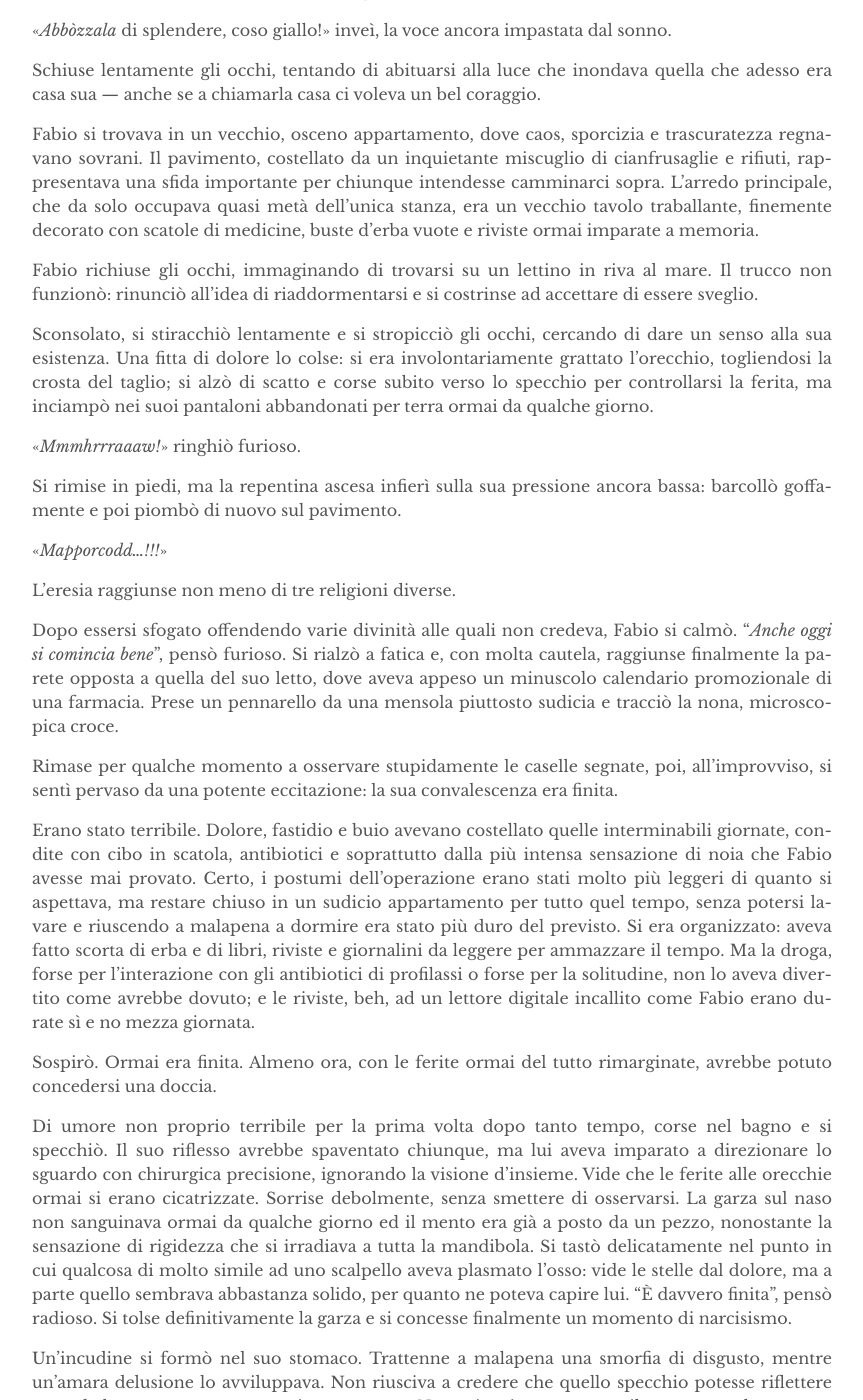
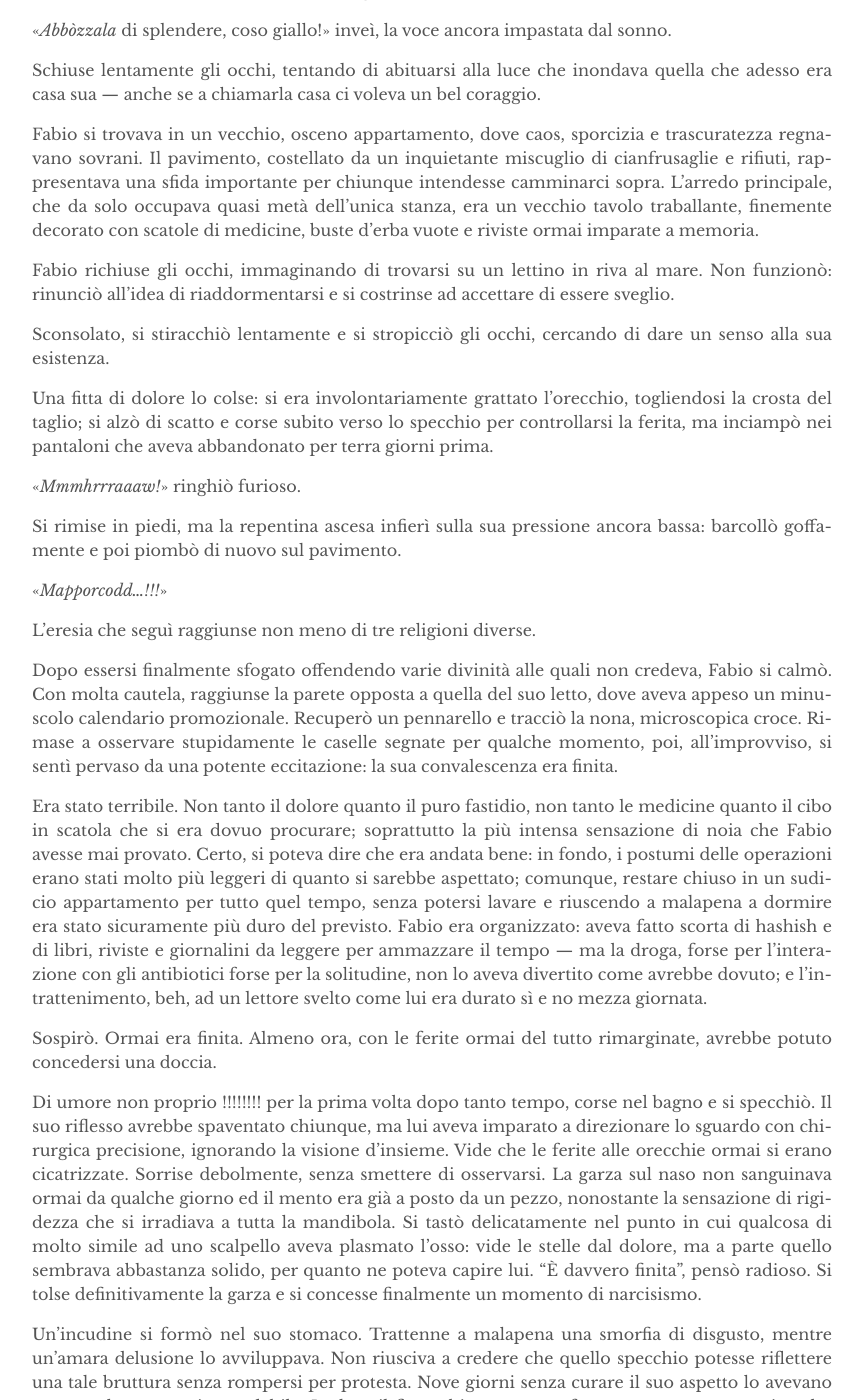
Before and after one commit to eviloutpost/eviloutpost.github.io, a Jekyll site: the page built from _works/sdp_ch/06.md, in a window 1280 px wide and 1400 px high, scrolled down 291 px. Shown: the whole window, without its empty margins (208-1071 px from the left). Built offline with Jekyll 4.4.1, drawn with Linux system fonts in a browser that asks for light colours.

Commit message:
Further editing ch 6

```diff
--- a/_works/sdp_ch/06.md
+++ b/_works/sdp_ch/06.md
@@ -12,9 +12,11 @@ Schiuse lentamente gli occhi, tentando di abituarsi alla luce che inondava quell
 
 Fabio si trovava in un vecchio, osceno appartamento, dove caos, sporcizia e trascuratezza regnavano sovrani. Il pavimento, costellato da un inquietante miscuglio di cianfrusaglie e rifiuti, rappresentava una sfida importante per chiunque intendesse camminarci sopra. L’arredo principale, che da solo occupava quasi metà dell’unica stanza, era un vecchio tavolo traballante, finemente decorato con scatole di medicine, buste d’erba vuote e riviste ormai imparate a memoria.
 
-Fabio richiuse gli occhi, immaginando di trovarsi su un lettino in riva al mare. Il trucco non funzionò: rinunciò all’idea di riaddormentarsi e si costrinse ad accettare di essere sveglio.
+Fabio richiuse gli occhi, immaginando di trovarsi su un lettino in riva al mare. Non funzionò: rinunciò all’idea di riaddormentarsi e si costrinse ad accettare di essere sveglio.
 
-Sconsolato, si stiracchiò lentamente e si stropicciò gli occhi, cercando di dare un senso alla sua esistenza. Una fitta di dolore lo colse: si era involontariamente grattato l’orecchio, togliendosi la crosta del taglio; si alzò di scatto e corse subito verso lo specchio per controllarsi la ferita, ma inciampò nei suoi pantaloni abbandonati per terra ormai da qualche giorno.
+Sconsolato, si stiracchiò lentamente e si stropicciò gli occhi, cercando di dare un senso alla sua esistenza.
+
+Una fitta di dolore lo colse: si era involontariamente grattato l’orecchio, togliendosi la crosta del taglio; si alzò di scatto e corse subito verso lo specchio per controllarsi la ferita, ma inciampò nei pantaloni che aveva abbandonato per terra giorni prima.
 
 «*Mmmhrrraaaw!*» ringhiò furioso.
 
@@ -22,17 +24,15 @@ Si rimise in piedi, ma la repentina ascesa infierì sulla sua pressione ancora b
 
 «*Mapporcodd...!!!*»
 
-L'eresia raggiunse non meno di tre religioni diverse.
+L'eresia che seguì raggiunse non meno di tre religioni diverse.
 
-Dopo essersi sfogato offendendo varie divinità alle quali non credeva, Fabio si calmò. “*Anche oggi si comincia bene*”, pensò furioso. Si rialzò a fatica e, con molta cautela, raggiunse finalmente la parete opposta a quella del suo letto, dove aveva appeso un minuscolo calendario promozionale di una farmacia. Prese un pennarello da una mensola piuttosto sudicia e tracciò la nona, microscopica croce.
+Dopo essersi finalmente sfogato offendendo varie divinità alle quali non credeva, Fabio si calmò. Con molta cautela, raggiunse la parete opposta a quella del suo letto, dove aveva appeso un minuscolo calendario promozionale. Recuperò un pennarello e tracciò la nona, microscopica croce. Rimase a osservare stupidamente le caselle segnate per qualche momento, poi, all’improvviso, si sentì pervaso da una potente eccitazione: la sua convalescenza era finita.
 
-Rimase per qualche momento a osservare stupidamente le caselle segnate, poi, all’improvviso, si sentì pervaso da una potente eccitazione: la sua convalescenza era finita.
-
-Erano stato terribile. Dolore, fastidio e buio avevano costellato quelle interminabili giornate, condite con cibo in scatola, antibiotici e soprattutto dalla più intensa sensazione di noia che Fabio avesse mai provato. Certo, i postumi dell’operazione erano stati molto più leggeri di quanto si aspettava, ma restare chiuso in un sudicio appartamento per tutto quel tempo, senza potersi lavare e riuscendo a malapena a dormire era stato più duro del previsto. Si era organizzato: aveva fatto scorta di erba e di libri, riviste e giornalini da leggere per ammazzare il tempo. Ma la droga, forse per l’interazione con gli antibiotici di profilassi o forse per la solitudine, non lo aveva divertito come avrebbe dovuto; e le riviste, beh, ad un lettore digitale incallito come Fabio erano durate sì e no mezza giornata.
+Era stato terribile. Non tanto il dolore quanto il puro fastidio, non tanto le medicine quanto il cibo in scatola che si era dovuo procurare; soprattutto la più intensa sensazione di noia che Fabio avesse mai provato. Certo, si poteva dire che era andata bene: in fondo, i postumi delle operazioni erano stati molto più leggeri di quanto si sarebbe aspettato; comunque, restare chiuso in un sudicio appartamento per tutto quel tempo, senza potersi lavare e riuscendo a malapena a dormire era stato sicuramente più duro del previsto. Fabio era organizzato: aveva fatto scorta di hashish e di libri, riviste e giornalini da leggere per ammazzare il tempo --- ma la droga, forse per l’interazione con gli antibiotici forse per la solitudine, non lo aveva divertito come avrebbe dovuto; e l'intrattenimento, beh, ad un lettore svelto come lui era durato sì e no mezza giornata.
 
 Sospirò. Ormai era finita. Almeno ora, con le ferite ormai del tutto rimarginate, avrebbe potuto concedersi una doccia.
 
-Di umore non proprio terribile per la prima volta dopo tanto tempo, corse nel bagno e si specchiò. Il suo riflesso avrebbe spaventato
+Di umore non proprio !!!!!!!! per la prima volta dopo tanto tempo, corse nel bagno e si specchiò. Il suo riflesso avrebbe spaventato
 chiunque, ma lui aveva imparato a direzionare lo sguardo con chirurgica precisione, ignorando la visione d’insieme. Vide che le ferite alle orecchie ormai si erano cicatrizzate. Sorrise debolmente, senza smettere di osservarsi. La garza sul naso non sanguinava ormai da qualche giorno ed il mento era già a posto da un pezzo, nonostante la sensazione di rigidezza che si irradiava a tutta la mandibola. Si tastò delicatamente nel punto in cui qualcosa di molto simile ad uno scalpello aveva plasmato l’osso: vide le stelle dal dolore, ma a parte quello sembrava abbastanza solido, per quanto ne poteva capire lui. “È davvero finita”, pensò radioso. Si tolse definitivamente la garza e si concesse finalmente un momento di narcisismo.
 
 Un’incudine si formò nel suo stomaco. Trattenne a malapena una smorfia di disgusto, mentre un’amara delusione lo avviluppava. Non riusciva a credere che quello specchio potesse riflettere una tale bruttura senza rompersi per protesta. Nove giorni senza curare il suo aspetto lo avevano reso assolutamente inguardabile. Inoltre, il finto chirurgo aveva fatto veramente un pessimo lavoro con il naso: sembrava aver subito una bella spianata con una lima da ferro, tanto era evidente la fresca cicatrice della rimozione della gobba. Il mento sembrava davvero aver ricevuto un trattamento a suon di martello e scalpello, ma tutto sommato non era sgradevole alla vista; se solo non avesse provocato così tanto dolore ad ogni minimo contatto, avrebbe potuto essere un lavoro quasi accettabile. Le orecchie invece erano qualcosa di inquietante: senza le croste, il taglio della cartilagine non si notava, ma si percepiva comunque un qualcosa di artificiale in quella forma, quasi fosse un bizzarro esperimento di body modification.
```
